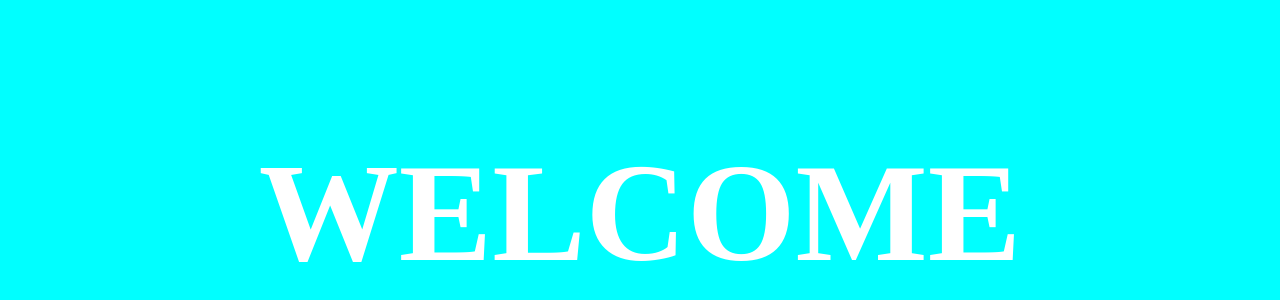
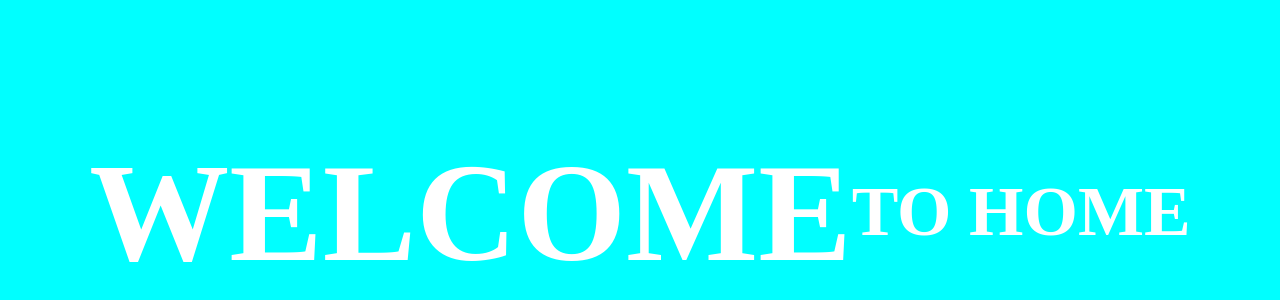
Before and after one commit to vickykutty/FirstProject, a plain HTML site: page index.html in a window 1280 px wide. Shown: the part 188-488 px from the top of the page. Drawn offline with Linux system fonts and the light colour scheme.

Commit message:
p tag insert from vicky

```diff
--- a/index.html
+++ b/index.html
@@ -11,6 +11,7 @@
 
 <body>
     <h1>welcome</h1>
+    <p>to home</p>
 </body>
 
 </html>
```
